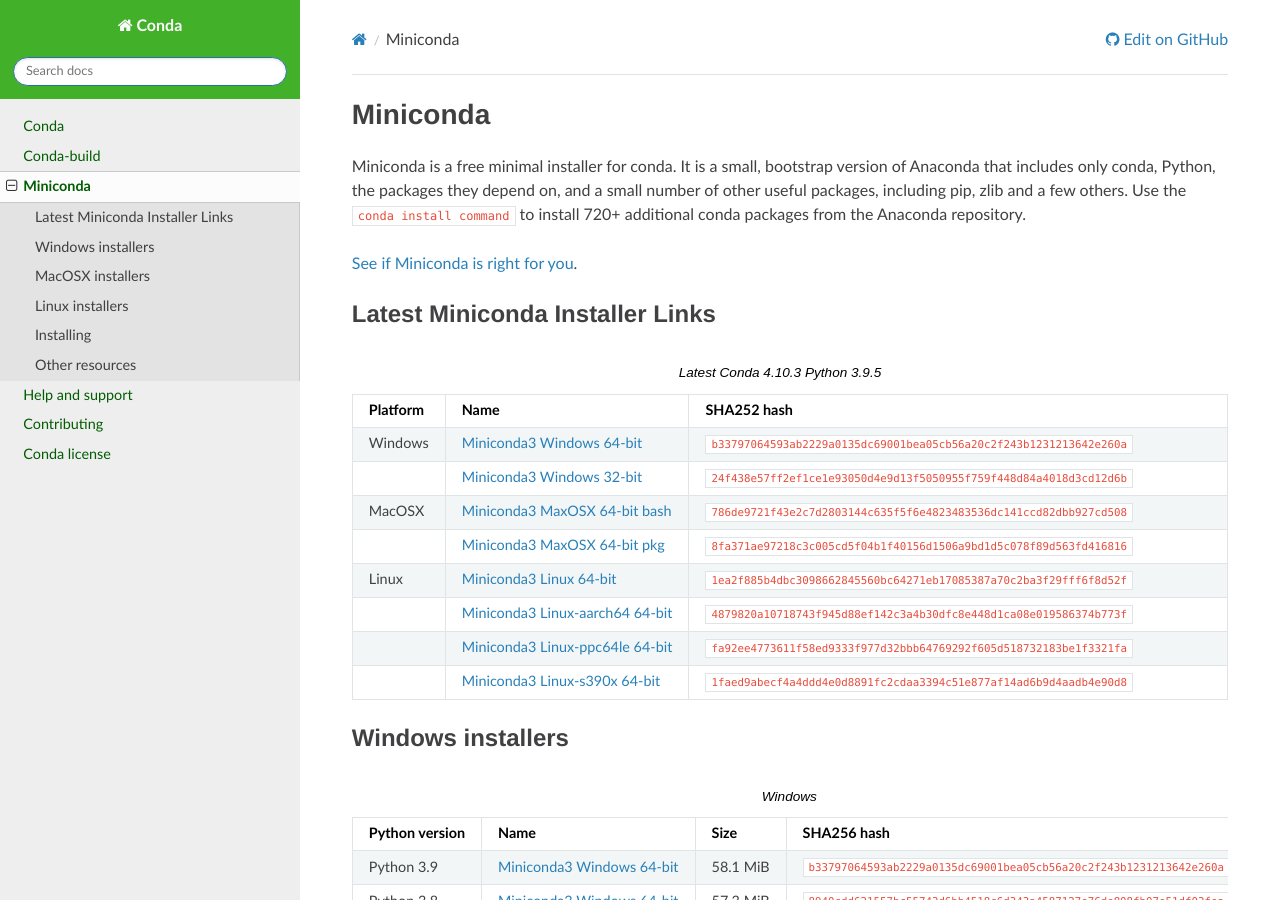
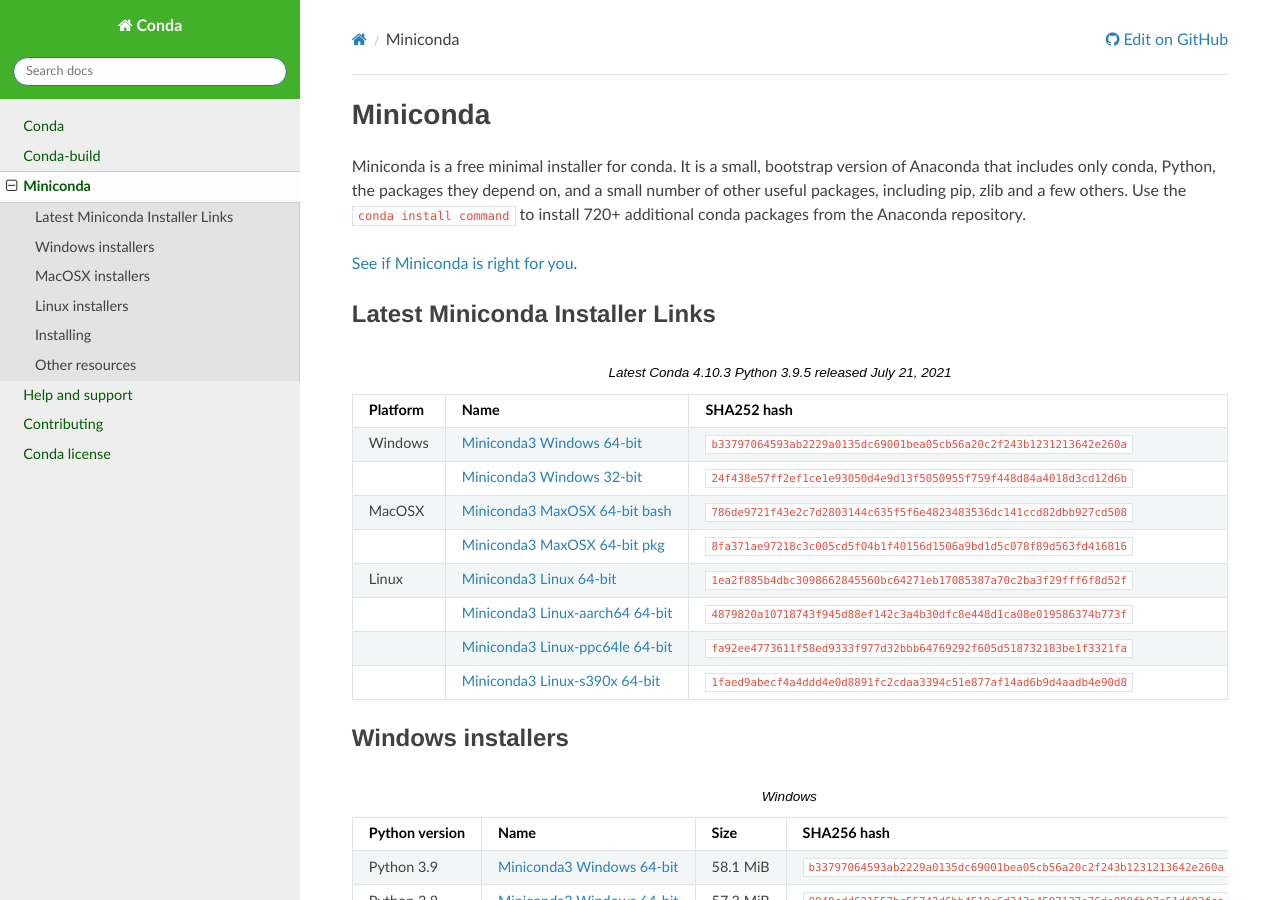
Before and after one commit to conda/conda-docs, a Sphinx documentation site: the page built from docs/source/miniconda.rst, in a window 1280 px wide and 900 px high. Built offline with Sphinx 7.4.7 and the Read the Docs theme 2.0.0, drawn with Linux system fonts in a browser that asks for light colours.

Commit message:
Add release date

```diff
--- a/docs/source/miniconda.rst
+++ b/docs/source/miniconda.rst
@@ -17,7 +17,7 @@
 Latest Miniconda Installer Links
 ================================
 
-.. csv-table:: Latest Conda 4.10.3 Python 3.9.5
+.. csv-table:: Latest Conda 4.10.3 Python 3.9.5 released July 21, 2021
    :header: Platform,Name,SHA252 hash
    :widths: 5, 10, 80
 
```
